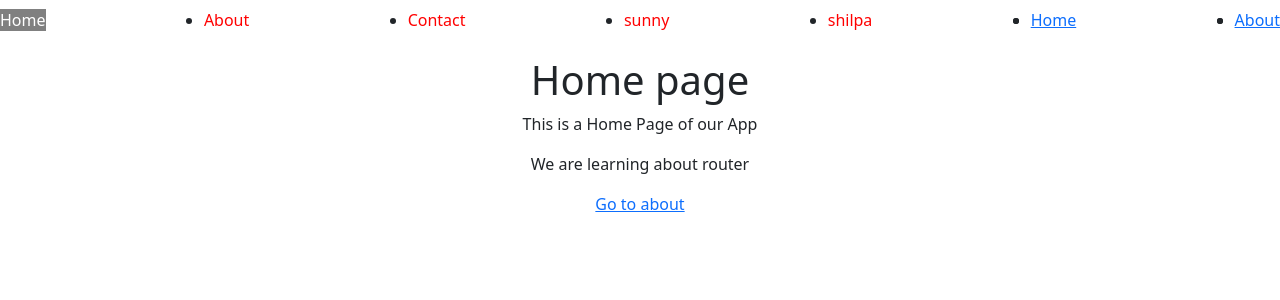
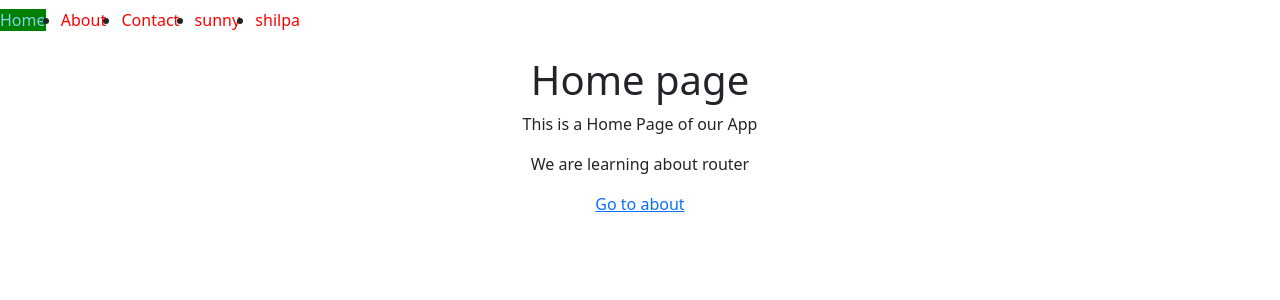
Before and after one commit to sunnysood1may/react, a React (Create React App) app: page / in a window 1280 px wide. Shown: the top 300 px of the page. Built offline with nearby package versions, Linux system fonts and the light colour scheme.

Commit message:
active link for routing

```diff
--- a/src/App.css
+++ b/src/App.css
@@ -8,7 +8,12 @@
 }
 .navbar {
   text-align: right;
+  width: 300px;
+  .active {
+    color: skyblue !important;
+  }
 }
+
 .nav-bar-link {
   color: red;
   text-decoration: none;
--- a/src/component/NavBar.js
+++ b/src/component/NavBar.js
@@ -5,13 +5,15 @@ function NavBar() {
     <div>
       <ul className="navbar">
       <li>
-          <NavLink className="nav-bar-link" style={{color:'#fff',backgroundColor:'grey'}} to="/">Home</NavLink>
+          <NavLink
+          style={({isActive})=>{return{backgroundColor: isActive? 'green': 'yellow'}}}
+          className="nav-bar-link" to="/">Home</NavLink>
         </li>
         <li>
-          <Link className="nav-bar-link" to="/about">About</Link>
+          <NavLink className="nav-bar-link" to="/about">About</NavLink>
         </li>
         <li>
-          <Link className="nav-bar-link" to="/contact">Contact</Link>
+          <NavLink className="nav-bar-link" to="/contact">Contact</NavLink>
         </li>
         <li>
           <Link className="nav-bar-link" to="/user/sunny">sunny</Link>
@@ -20,16 +22,7 @@ function NavBar() {
           <Link className="nav-bar-link" to="/user/shilpa">shilpa</Link>
         </li>
 
-        <li>
-          <li>
-            <a href="/">Home</a>
-          </li>
-        </li>
-        <li>
-          <li>
-            <a href="/about">About</a>
-          </li>
-        </li>
+
       </ul>
     </div>
   );
```
